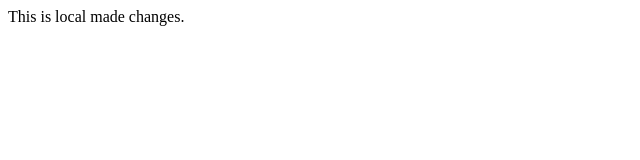
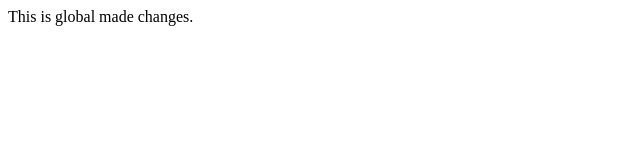
Before and after one commit to Subhabrata-Roy/John_codeBase, a plain HTML site: page index.html in a window 1280 px wide. Shown: the full height of the page, 0-640 px from the left. Drawn offline with Linux system fonts and the light colour scheme.

Commit message:
Update index.html

```diff
--- a/index.html
+++ b/index.html
@@ -1 +1 @@
-<html><head>This is local made changes.</head><body></body></html>
+<html><head>This is global made changes.</head><body></body></html>
```
